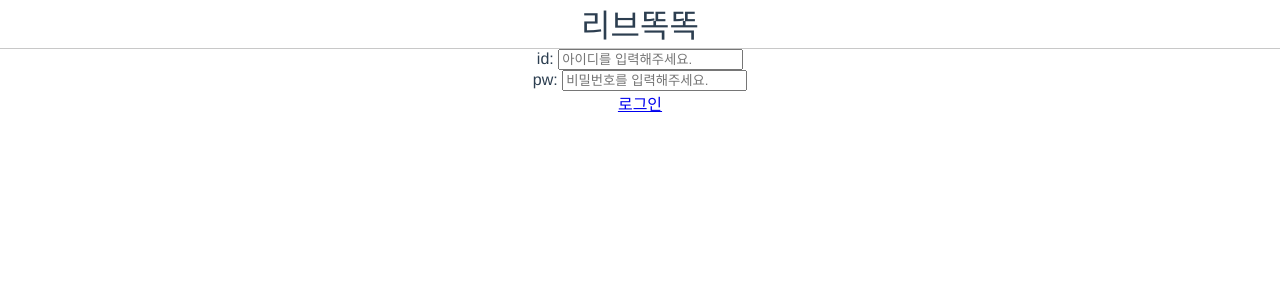
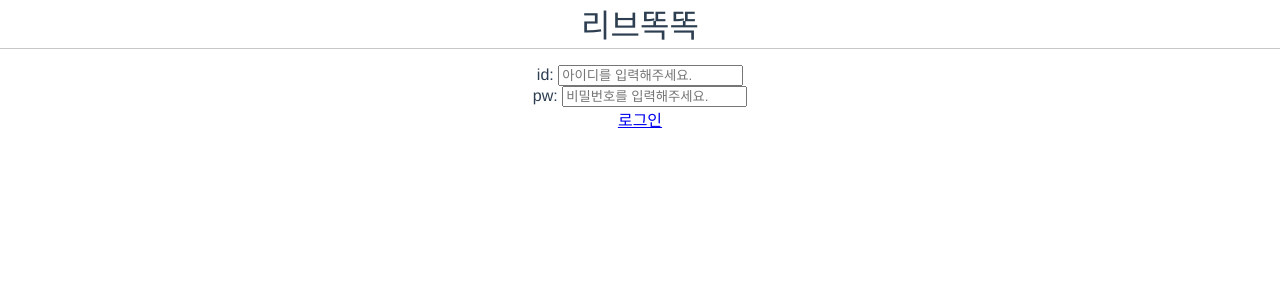
Before and after one commit to JaeHyun-Lim-dev/friends-nearby, a Vue app: page /friends-nearby/login in a window 1280 px wide. Shown: the top 300 px of the page. Built offline with nearby package versions, Linux system fonts and the light colour scheme.

Commit message:
style: 화면 스크롤 생기지 않도록 max size 추가

```diff
--- a/src/css/global.css
+++ b/src/css/global.css
@@ -7,10 +7,10 @@ body {
 }
 
 .fullpage {
-  width: 100%;
-  height: calc(100% - 3rem - 1px);
+  max-width: 100%;
+  max-height: calc(100% - 3rem - 1px);
   margin: 0;
-  padding: 0;
+  padding: 1rem 0.5rem;
 }
 
 #app {
```
